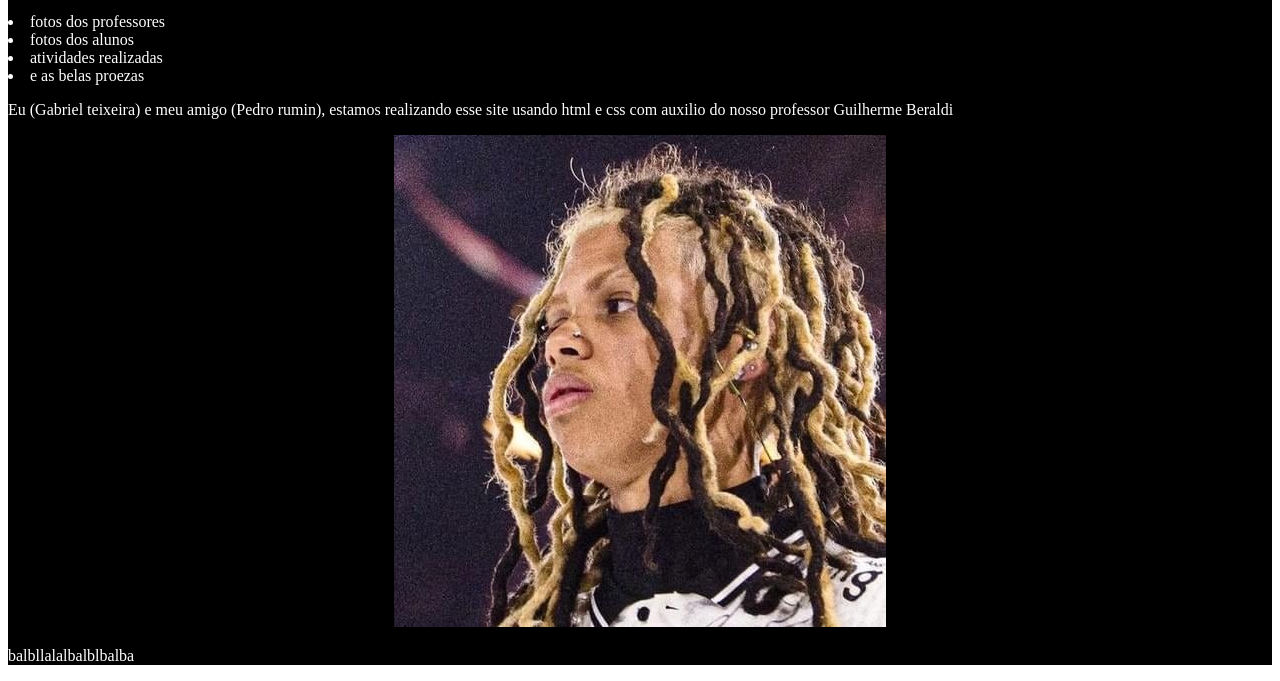
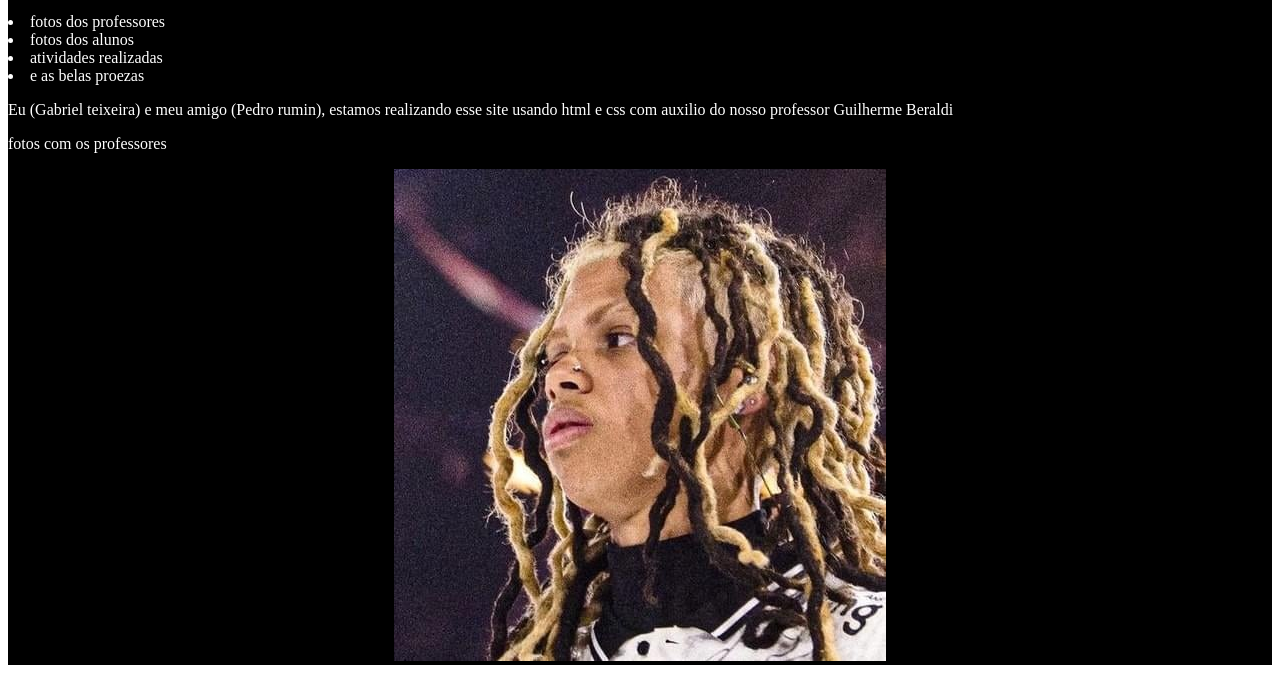
Before and after one commit to gabriel0289/prog1_turma3D, a plain HTML site: page index.html in a window 1280 px wide. Shown: the part 149-830 px from the top of the page. Drawn offline with Linux system fonts and the light colour scheme.

Commit message:
gnvbdfdbv cvbvv

```diff
--- a/index.html
+++ b/index.html
@@ -27,10 +27,11 @@
        <li>atividades realizadas</li>
        <li>e as belas proezas </li>
         <p> Eu (Gabriel teixeira) e meu amigo (Pedro rumin), estamos realizando esse site usando html e css com auxilio do nosso professor Guilherme Beraldi </p>
+         <p>fotos com os professores</p>
         <center>
         <img src="monstro.jpg" alt="foto do jota">
          </center>
-    <p> balbllalalbalblbalba </p>
+
 
 
 
```
